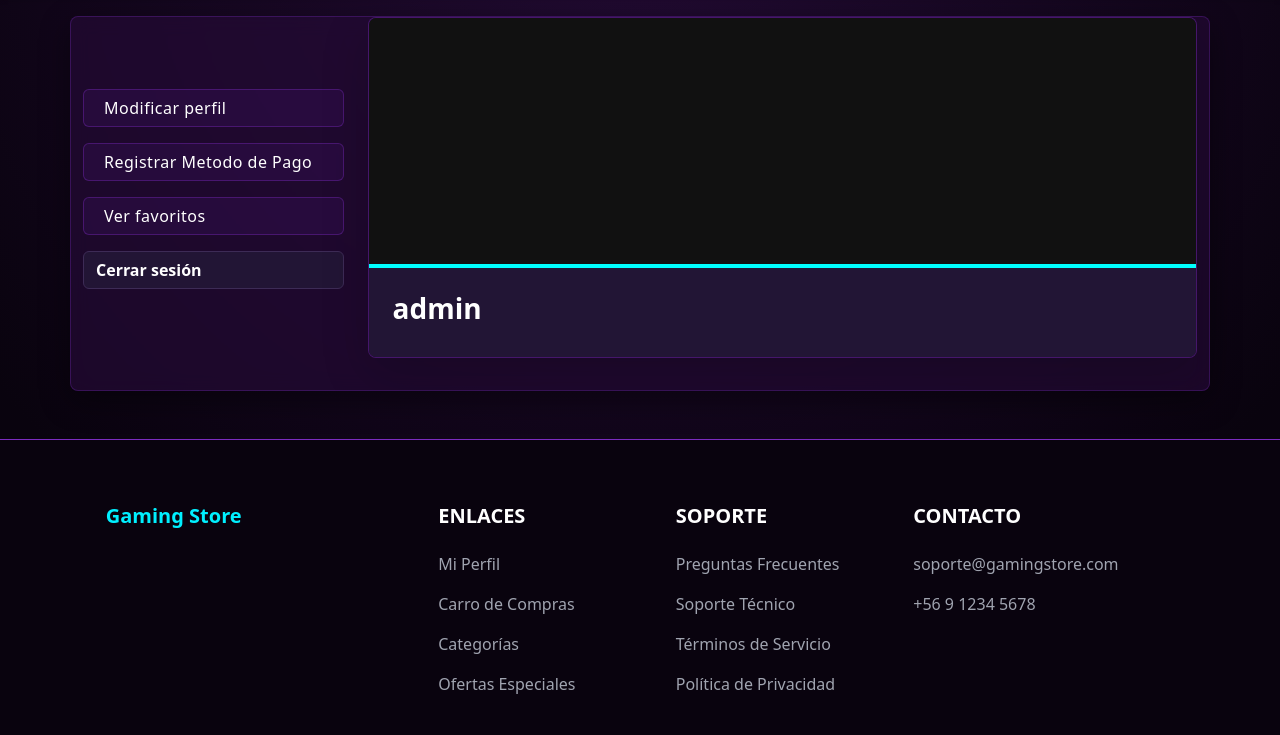
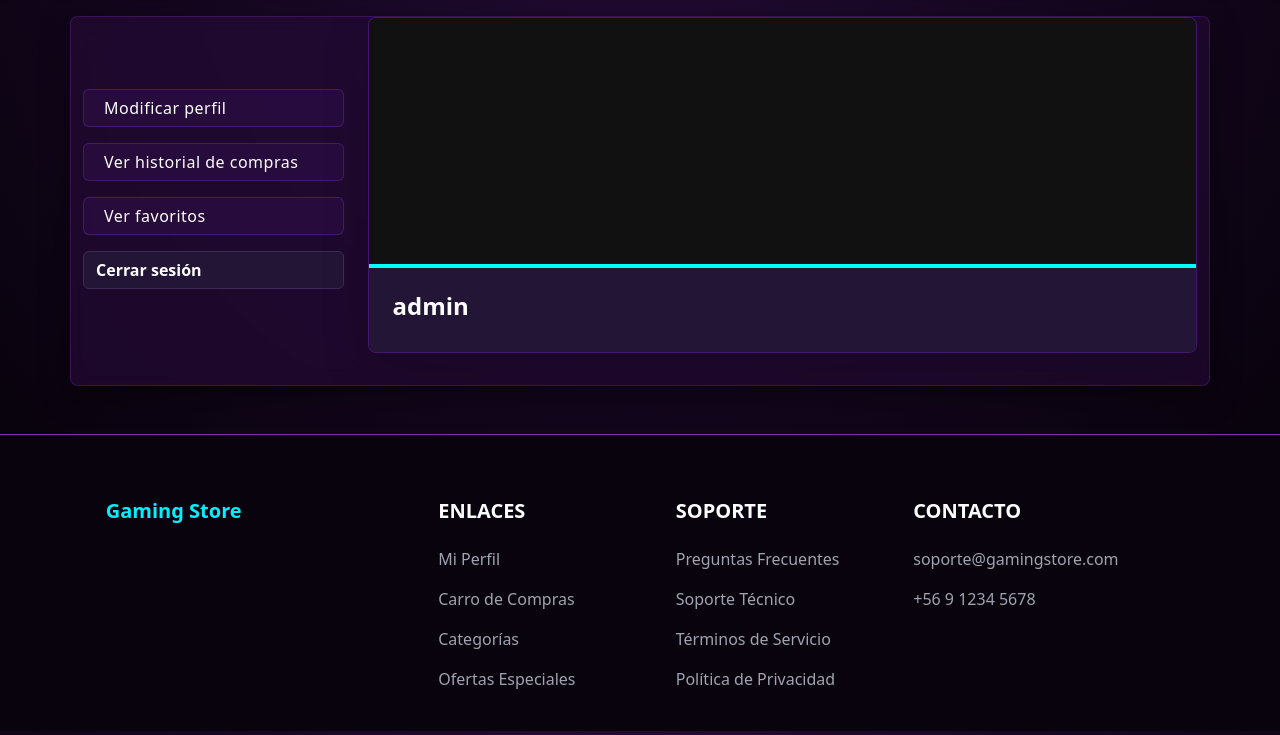
Before and after one commit to renatosoto21/WEB_FINAL, a Django app: page /perfil/ in a window 1280 px wide. Shown: the part 123-858 px from the top of the page. Run offline with Django 5.2, Linux system fonts and the light colour scheme; a user stored in the database is signed in; data comes from the database, SQL or seed files in the repository; both versions use the stored data as it was after the commit; some libraries are stand-ins or nearby versions.

Commit message:
aparece el nombre del usuario en ves del su nombre en el perfil

```diff
--- a/perfil/templates/perfil/Perfil.html
+++ b/perfil/templates/perfil/Perfil.html
@@ -9,7 +9,7 @@
     <div class="row">
         <div class="col mt-5 pt-4">
             <a href="{% url 'editar_perfil' %}" class="btn btn-light d-block mb-3">Modificar perfil</a>
-            <a href="#" class="btn btn-light d-block mb-3">Registrar Metodo de Pago</a>
+            <a href="#" class="btn btn-light d-block mb-3">Ver historial de compras</a>
             <a href="{% url 'ver_favoritos' %}" class="btn btn-light d-block mb-3">Ver favoritos</a>
             <a href="{% url 'cerrar_sesion' %}" class="btn w-100 mb-3 fw-bold text-start text-white"
                 style="background-color: #221535; border: 1px solid #3d2b56;">Cerrar sesión</a>
@@ -34,13 +34,9 @@
                 </div>
 
                 <div class="p-4" style="background-color: #221535;">
-                    <h3 class="text-white m-0 fw-bold text-center text-md-start">
-                        {% if request.user.first_name %}
-                        {{ request.user.first_name }} {{ request.user.last_name }}
-                        {% else %}
+                    <h4 class="text-white m-0 fw-bold">
                         {{ request.user.username }}
-                        {% endif %}
-                    </h3>
+                    </h4>
                     <p class="text-white-50 m-0 mt-2 text-center text-md-start" style="font-size: 1rem;">
                         {{ request.user.email }}
                     </p>
```
Also changed, not shown: db.sqlite3, media/fotos_perfil/Captura_de_pantalla_2023-05-12_214834.png (added).
